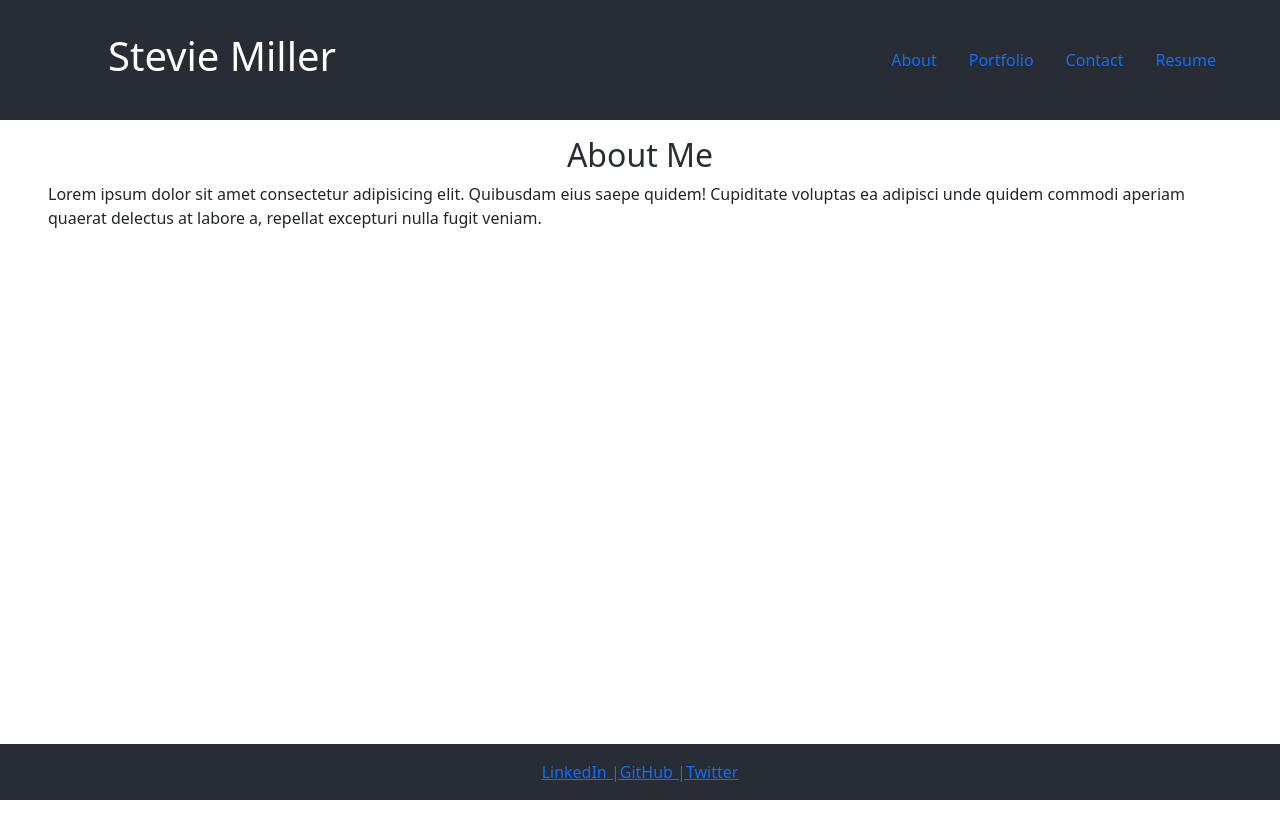
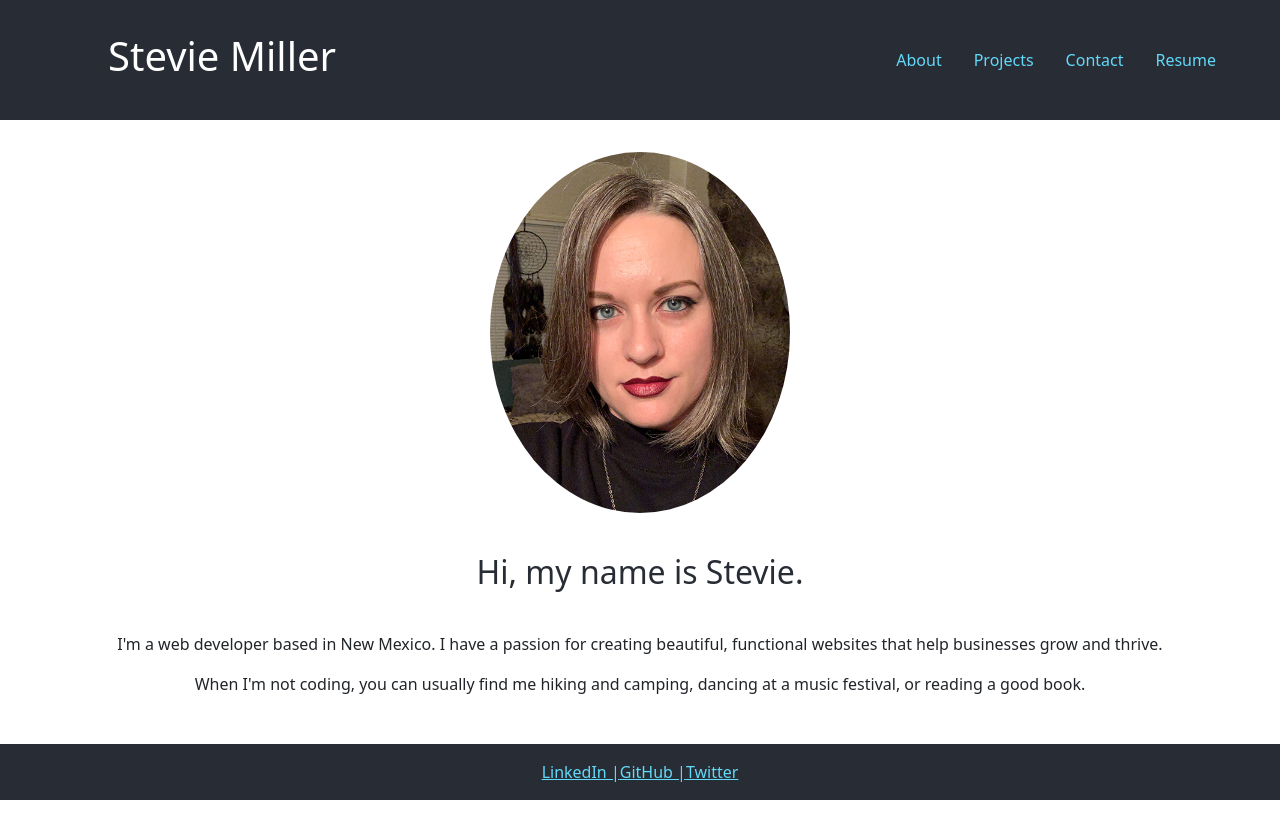
Before and after one commit to StevieMiller/portfolio-remix, a React (Create React App) app: page / in a window 1280 px wide. Before the commit the page ends 800 px from the top, so only its background shows below. Built offline with nearby package versions, Linux system fonts and the light colour scheme.

Commit message:
added headshot and bio to About page

```diff
--- a/src/App.css
+++ b/src/App.css
@@ -8,6 +8,22 @@ h2 {
   font-size: 1.5rem;
   font-weight: 600;
   color: #282c34;
+}
+
+a:link {
+  color: #61dafb;
+}
+
+a:visited {
+  color: #61dafb;
+}
+
+a:hover {
+  color: #61dafb;
+}
+
+a:active {
+  color: #fff;
 }
 
 .header {
@@ -24,7 +40,8 @@ h2 {
   flex-direction: column;
   align-items: center;
   justify-content: center;
-  padding: 1rem 3rem;
+  padding: 2rem;
+  margin-bottom: 5rem;
 }
 
 .footer {
@@ -35,3 +52,13 @@ h2 {
   color: white;
   padding: 1rem 3rem;
 }
+
+.headshot {
+  width: 100%;
+  max-width: 300px;
+  border-radius: 50%;
+}
+
+.greeting {
+  margin: 40px 0 40px 0;
+}
--- a/src/components/Navbar.js
+++ b/src/components/Navbar.js
@@ -23,7 +23,7 @@ export default function Navbar({ currentPage, handlePageChange }) {
           onClick={() => handlePageChange('Portfolio')}
           className={currentPage === 'Portfolio' ? 'nav-link active' : 'nav-link'}
         >
-          Portfolio
+          Projects
         </a>
       </li>
       <li className="nav-item">
--- a/src/components/PortfolioContainer.js
+++ b/src/components/PortfolioContainer.js
@@ -2,7 +2,7 @@ import React, { useState } from 'react';
 import Navbar from './Navbar';
 import Footer from './Footer';
 import About from './pages/About';
-import Portfolio from './pages/Portfolio';
+import Projects from './pages/Projects';
 import Contact from './pages/Contact';
 import Resume from './pages/Resume';
 
@@ -14,7 +14,7 @@ export default function PortfolioContainer() {
       return <About />;
     }
     if (currentPage === 'Portfolio') {
-      return <Portfolio />;
+      return <Projects />;
     }
     if (currentPage === 'Contact') {
       return <Contact />;
--- a/src/components/pages/About.js
+++ b/src/components/pages/About.js
@@ -1,14 +1,15 @@
 import React from 'react';
+import Headshot from '../../images/headshot.png'
 
 export default function About() {
   return (
     <section>
-      <div className='page-container'>
-      <h2>About Me</h2>
-      <p>
-        Lorem ipsum dolor sit amet consectetur adipisicing elit. Quibusdam eius saepe quidem! Cupiditate voluptas ea adipisci unde quidem commodi aperiam quaerat delectus at labore a, repellat excepturi nulla fugit veniam.
-      </p>
-      </div>
+    <div className='page-container'>
+      <img src={Headshot} alt='Headshot of Stevie Miller' className='headshot'/>
+      <h2 className='greeting'>Hi, my name is Stevie.</h2>
+      <p>I'm a web developer based in New Mexico. I have a passion for creating beautiful, functional websites that help businesses grow and thrive. </p>
+  <p>When I'm not coding, you can usually find me hiking and camping, dancing at a music festival, or reading a good book.</p>
+</div>
     </section>
   );
-}
+};
--- a/src/components/pages/Portfolio.js
+++ b/src/components/pages/Projects.js
@@ -1,10 +1,10 @@
 import React from 'react';
 
-export default function Portfolio() {
+export default function Projects() {
   return (
     <section>
     <div className='page-container'>
-      <h2>Portfolio</h2>
+      <h2>Projects</h2>
       <p>
         Lorem ipsum dolor, sit amet consectetur adipisicing elit. Rem harum recusandae eveniet ratione officia in alias explicabo eum vero illo aut deleniti quaerat eligendi minima sunt at, aliquam asperiores nesciunt.
       </p>
```
Also changed, not shown: src/images/headshot.png (added).
